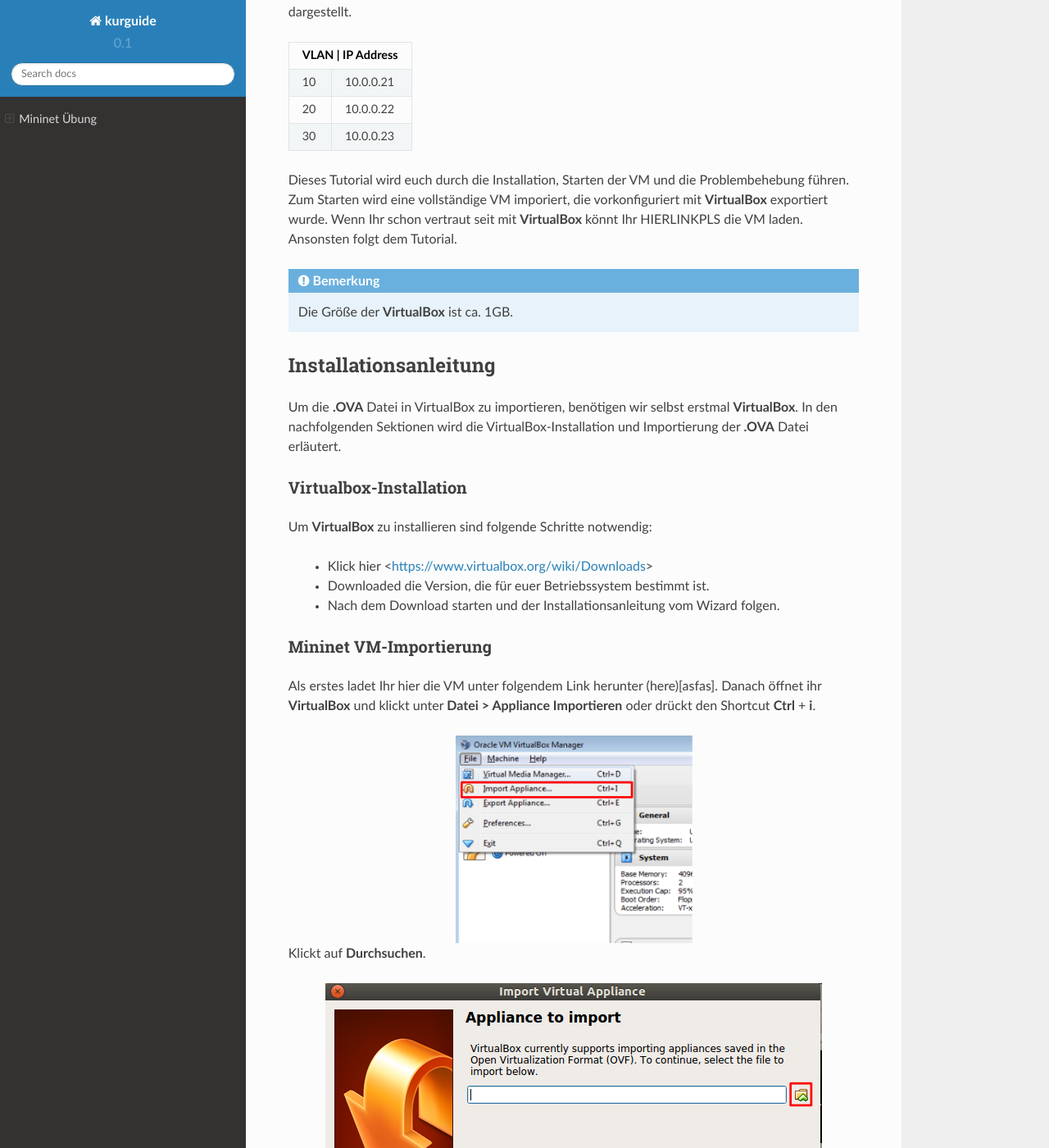
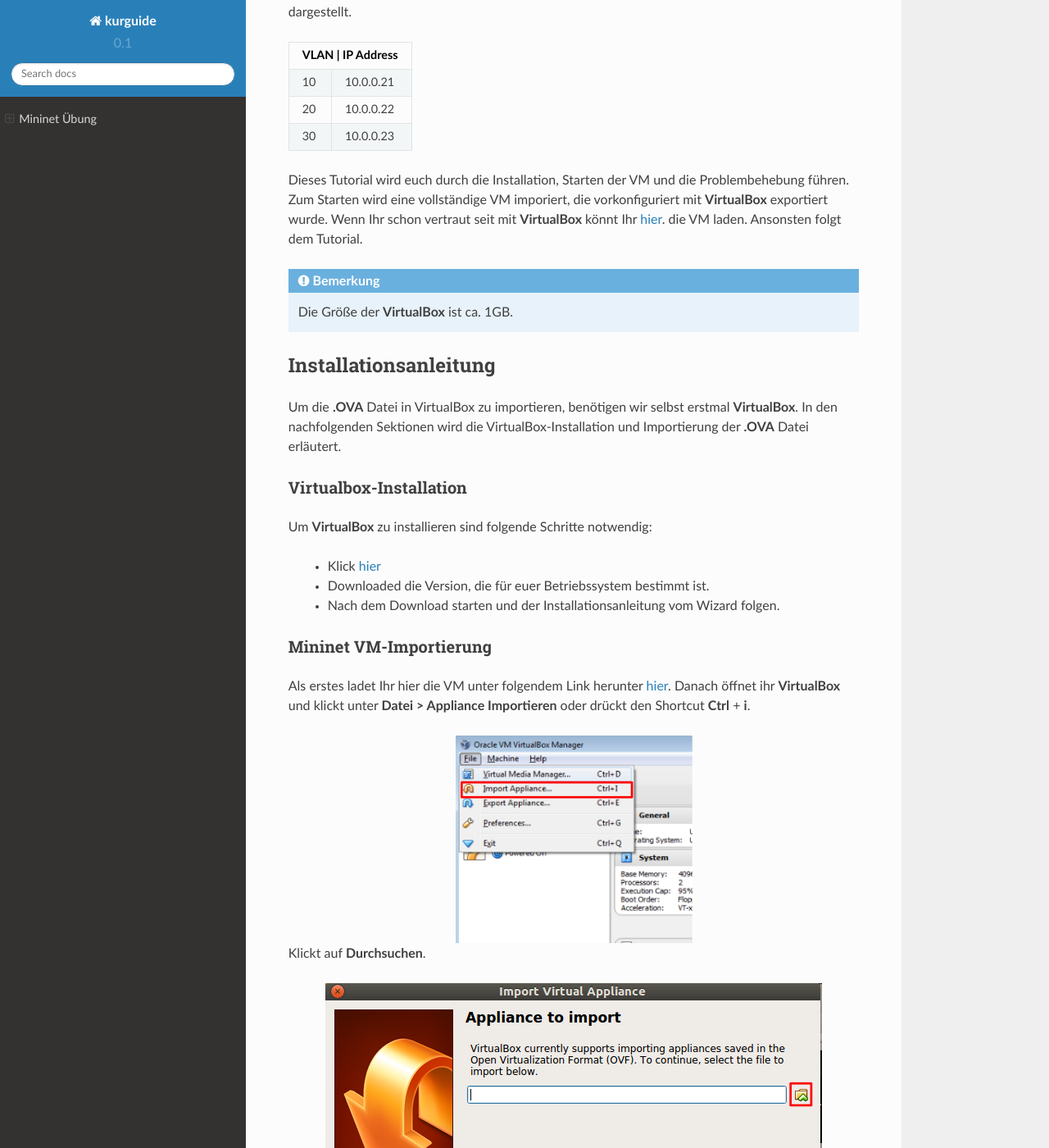
Before and after one commit to pjcuadra/kurguide, a Sphinx documentation site: the page built from source/index.rst, in a window 1280 px wide and 1400 px high, scrolled down 1288 px. Shown: the whole window at 82% size. Built offline with Sphinx 7.4.7 and the Read the Docs theme 2.0.0, drawn with Linux system fonts in a browser that asks for light colours.

Commit message:
Update VM image link

```diff
--- a/source/index.rst
+++ b/source/index.rst
@@ -29,7 +29,8 @@
 
 Dieses Tutorial wird euch durch die Installation, Starten der VM und die Problembehebung führen.
 Zum Starten wird eine vollständige VM imporiert, die vorkonfiguriert mit **VirtualBox** exportiert wurde.
-Wenn Ihr schon vertraut seit mit **VirtualBox** könnt Ihr HIERLINKPLS die VM laden. Ansonsten folgt dem Tutorial.
+Wenn Ihr schon vertraut seit mit **VirtualBox** könnt Ihr `hier
+<https://drive.google.com/open?id=0B5CU-7IZnfMCUGF0ZndtdE5Gd2c>`_. die VM laden. Ansonsten folgt dem Tutorial.
 
 .. note::
   Die Größe der **VirtualBox** ist ca. 1GB.
@@ -45,15 +46,16 @@
 
 Um **VirtualBox** zu installieren sind folgende Schritte notwendig:
 
-  * Klick hier
-    <https://www.virtualbox.org/wiki/Downloads>
+  * Klick `hier
+    <https://www.virtualbox.org/wiki/Downloads>`_
   * Downloaded die Version, die für euer Betriebssystem bestimmt ist.
   * Nach dem Download starten und der Installationsanleitung vom Wizard folgen.
 
 Mininet VM-Importierung
 ***********************
 
-Als erstes ladet Ihr hier die VM unter folgendem Link herunter (here)[asfas].
+Als erstes ladet Ihr hier die VM unter folgendem Link herunter `hier
+<https://drive.google.com/open?id=0B5CU-7IZnfMCUGF0ZndtdE5Gd2c>`_.
 Danach öffnet ihr **VirtualBox** und klickt unter **Datei > Appliance Importieren** oder drückt den
 Shortcut **Ctrl** + **i**.
 
```
